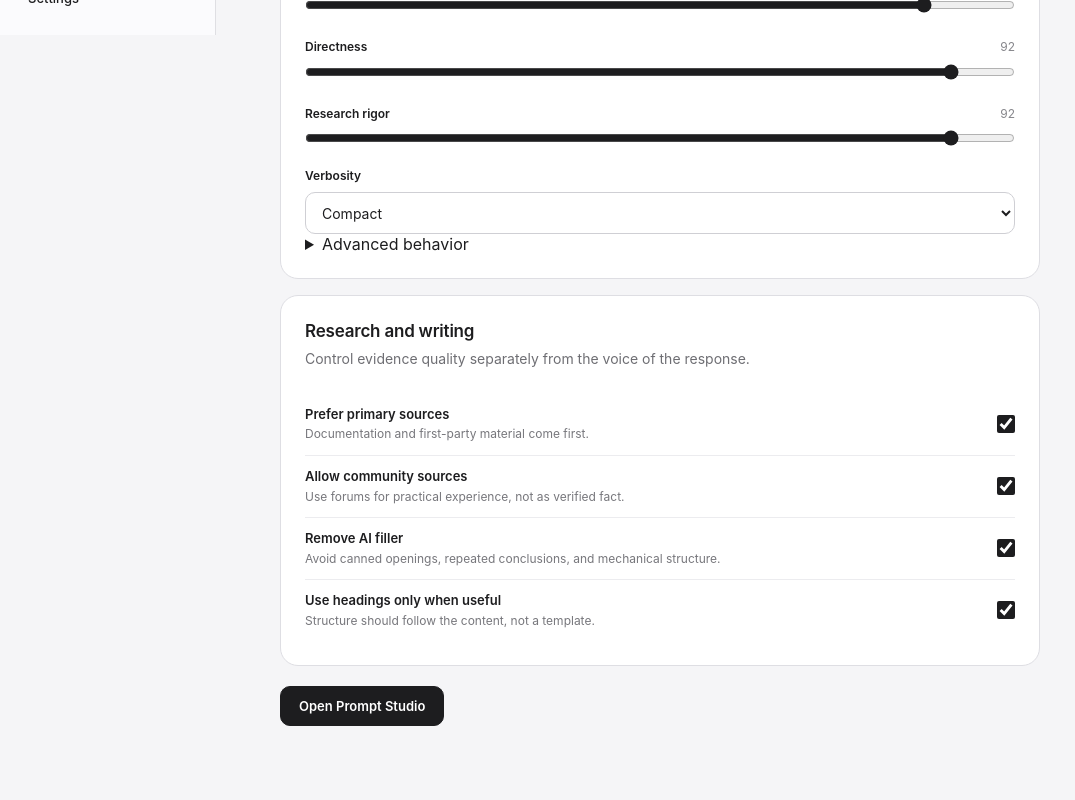
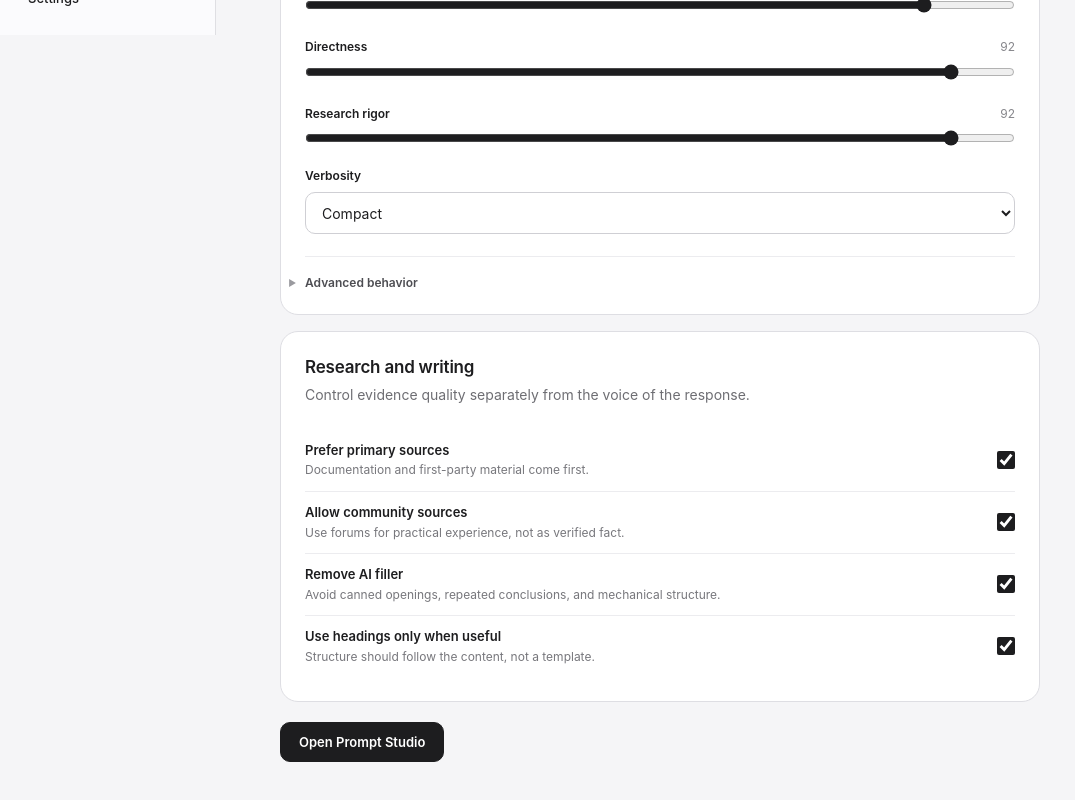
Before and after one commit to levvs-one/humanizer, a React (Vite) app in the folder apps/desktop/: page / in a window 1280 px wide. Shown: the part 765-1565 px from the top of the page, without its empty margins (0-1075 px from the left). Built offline with nearby package versions, Linux system fonts and the light colour scheme.

Commit message:
feat(desktop): style advanced behavior controls

```diff
--- a/apps/desktop/src/styles.css
+++ b/apps/desktop/src/styles.css
@@ -1078,3 +1078,29 @@ select:focus {
 .target-options-single > .field {
   margin-top: 0;
 }
+
+
+.advanced-behavior {
+  margin-top: 22px;
+  padding-top: 18px;
+  border-top: 1px solid #ececef;
+}
+
+.advanced-behavior summary {
+  width: fit-content;
+  color: #4d4d52;
+  font-size: 12px;
+  font-weight: 600;
+  cursor: pointer;
+  list-style-position: outside;
+}
+
+.advanced-behavior summary::marker {
+  color: #9a9a9f;
+}
+
+.advanced-behavior-content {
+  display: grid;
+  gap: 20px;
+  margin-top: 22px;
+}
```
